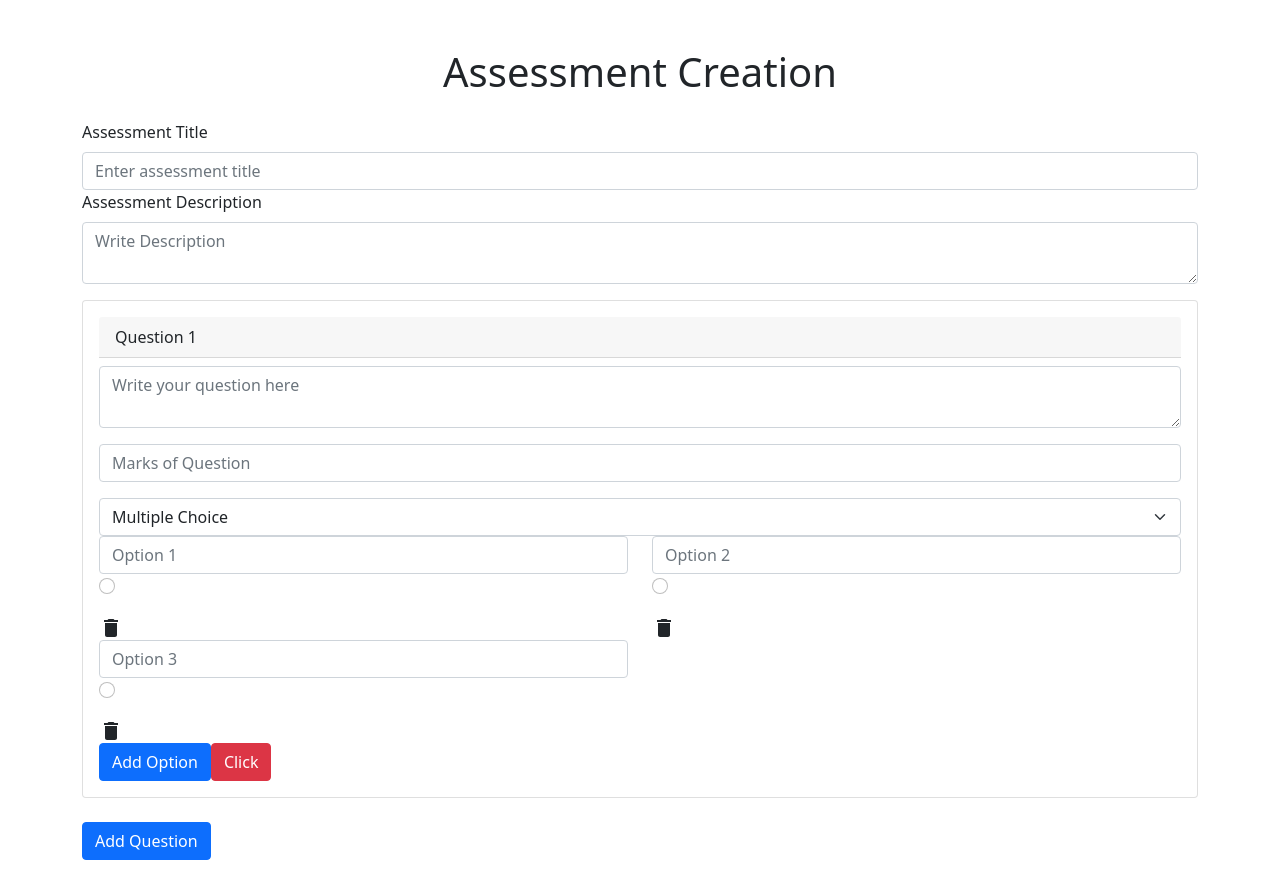
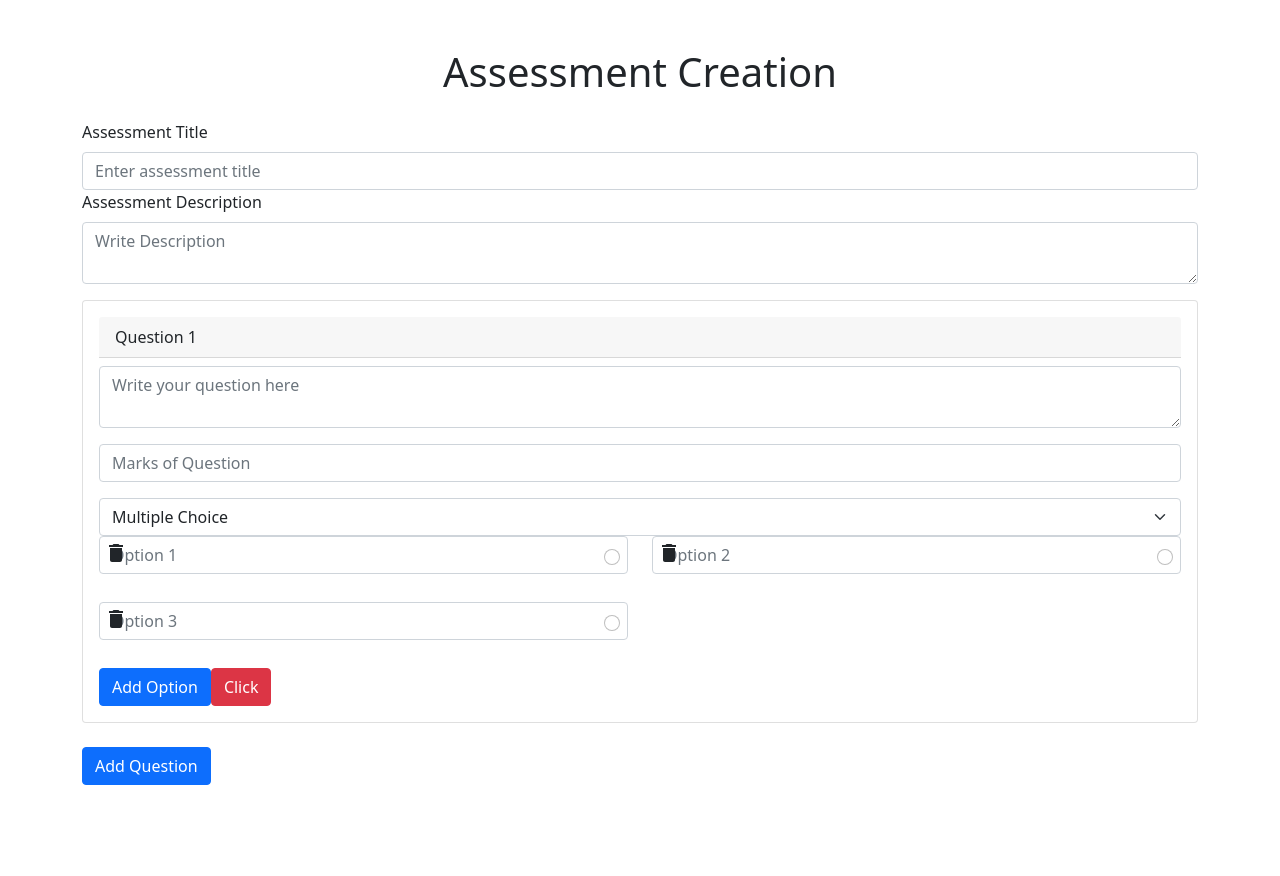
Before and after one commit to AliHaider1415/Webrtc-Jitsi-Client, a React (Create React App) app: page /company/create-assessment in a window 1280 px wide. Both pictures are taken after a click on the element "Add Option". After the commit the page ends 801 px from the top, so only its background shows below. Built offline with nearby package versions, Linux system fonts and the light colour scheme.

Commit message:
Fixed bugs of radio button handling

```diff
--- a/public/index.html
+++ b/public/index.html
@@ -16,11 +16,6 @@
     <link rel="apple-touch-icon" href="%PUBLIC_URL%/logo192.png" />
 
     <link rel="manifest" href="%PUBLIC_URL%/manifest.json" />
-    <script
-      src="https://kit.fontawesome.com/e136085353.js"
-      crossorigin="anonymous"
-    ></script>
-    <!-- font awesome links for icons -->
 
     <title>SearchOPal</title>
   </head>
--- a/src/components/company-assessments/Question.jsx
+++ b/src/components/company-assessments/Question.jsx
@@ -115,12 +115,15 @@ export default function Question() {
                 <option value="True Or False">True/False</option>
               </Input>
               {values.question_type === "MCQ" && (
+                <>
                   <Row>
                     {values.number_of_options > 0 &&
                       Array.from({ length: values.number_of_options }).map(
                         (_, index) => (
                           <Col sm={6} key={index}>
-                          <FormGroup>
+                            <FormGroup
+                              style={{ position: "relative", height: "50px" }}
+                            >
                               <Input
                                 type="text"
                                 name={`options[${index}].option_text`}
@@ -135,7 +138,15 @@ export default function Question() {
                                 touched.options &&
                                 touched.options[index] &&
                                 touched.options[index].option_text && (
-                                <div>{errors.options[index].option_text}</div>
+                                  <div
+                                    style={{
+                                      position: "absolute",
+                                      top: "100%",
+                                      left: 0,
+                                    }}
+                                  >
+                                    {errors.options[index].option_text}
+                                  </div>
                                 )}
                               <Input
                                 type="radio"
@@ -143,13 +154,18 @@ export default function Question() {
                                 onChange={handleChange}
                                 value={values.options[index].option_text}
                                 className="radio-inside-input"
+                                style={{
+                                  position: "absolute",
+                                  right: "8px",
+                                  top: "50%",
+                                  transform: "translateY(-100%)",
+                                }}
                               />
-                          </FormGroup>
-
                               {values.number_of_options > 2 && (
                                 <DeleteIcon
                                   onClick={() => {
-                                const updatedOptions = values.options.filter(
+                                    const updatedOptions =
+                                      values.options.filter(
                                         (option, idx) => idx !== index
                                       );
                                     setFieldValue("options", updatedOptions);
@@ -158,13 +174,19 @@ export default function Question() {
                                       updatedOptions.length
                                     );
                                   }}
+                                  style={{
+                                    position: "absolute",
+                                    top: "5px",
+                                    left: "5px",
+                                    cursor: "pointer",
+                                  }}
                                 />
                               )}
+                            </FormGroup>
                           </Col>
                         )
                       )}
                   </Row>
-              )}
                   <div
                     className="btn-primary btn"
                     onClick={() => {
@@ -180,32 +202,34 @@ export default function Question() {
                   >
                     Add Option
                   </div>
+                </>
+              )}
+
               {values.question_type === "True Or False" && (
                 <Row>
                   {values.options.map((option, index) => (
                     <Col sm={6} key={index}>
-                      <FormGroup>
+                      <FormGroup style={{ position: "relative" }}>
                         <Input
                           type="text"
                           name={`options[${index}].option_text`}
                           placeholder={`Option ${index + 1}`}
                           value={option.option_text}
                           readOnly
+                          style={{ paddingRight: "30px" }}
                         />
-                        {errors.options &&
-                          errors.options[index] &&
-                          errors.options[index].option_text &&
-                          touched.options &&
-                          touched.options[index] &&
-                          touched.options[index].option_text && (
-                            <div>{errors.options[index].option_text}</div>
-                          )}
                         <Input
                           type="radio"
                           name="correct_ans"
                           onChange={handleChange}
                           value={option.option_text}
                           className="radio-inside-input"
+                          style={{
+                            position: "absolute",
+                            right: "8px",
+                            top: "50%",
+                            transform: "translateY(-70%)",
+                          }}
                         />
                       </FormGroup>
                     </Col>
```
Lines whose indentation alone changed are shown as unchanged.
